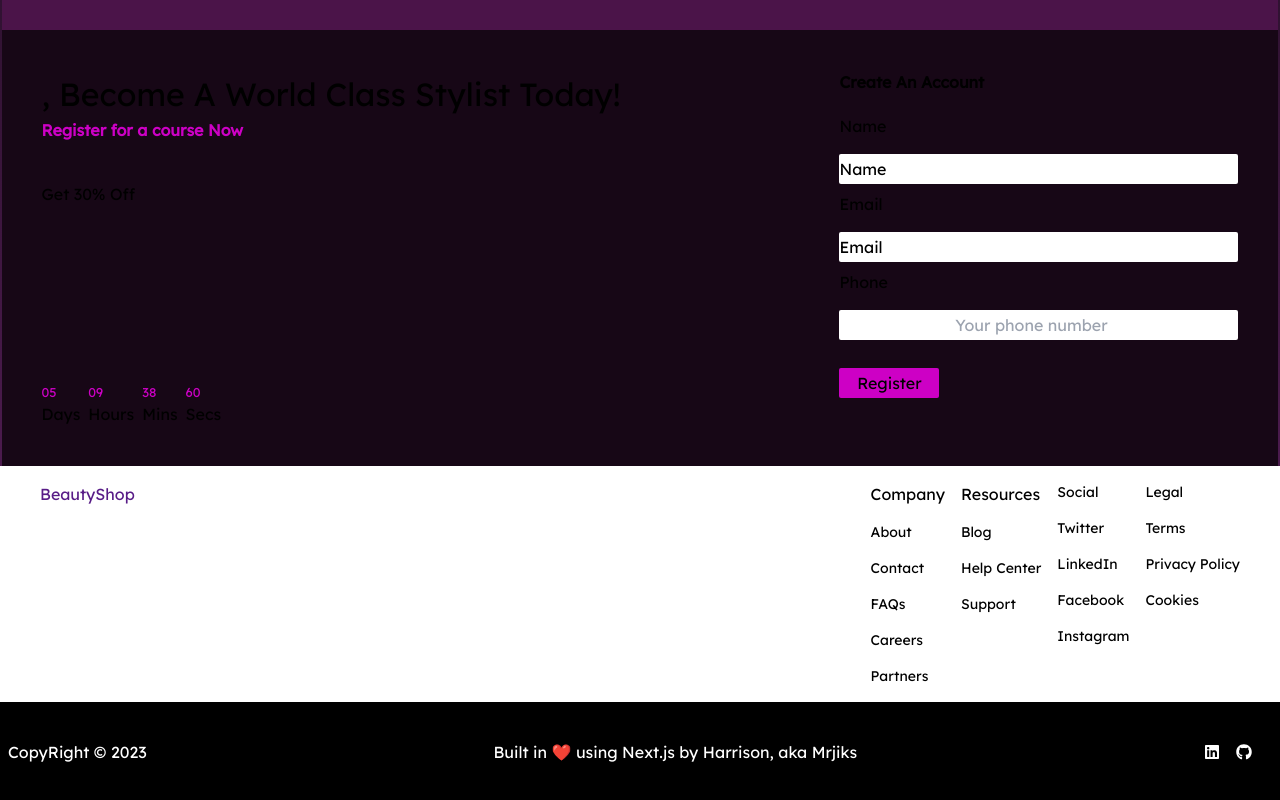
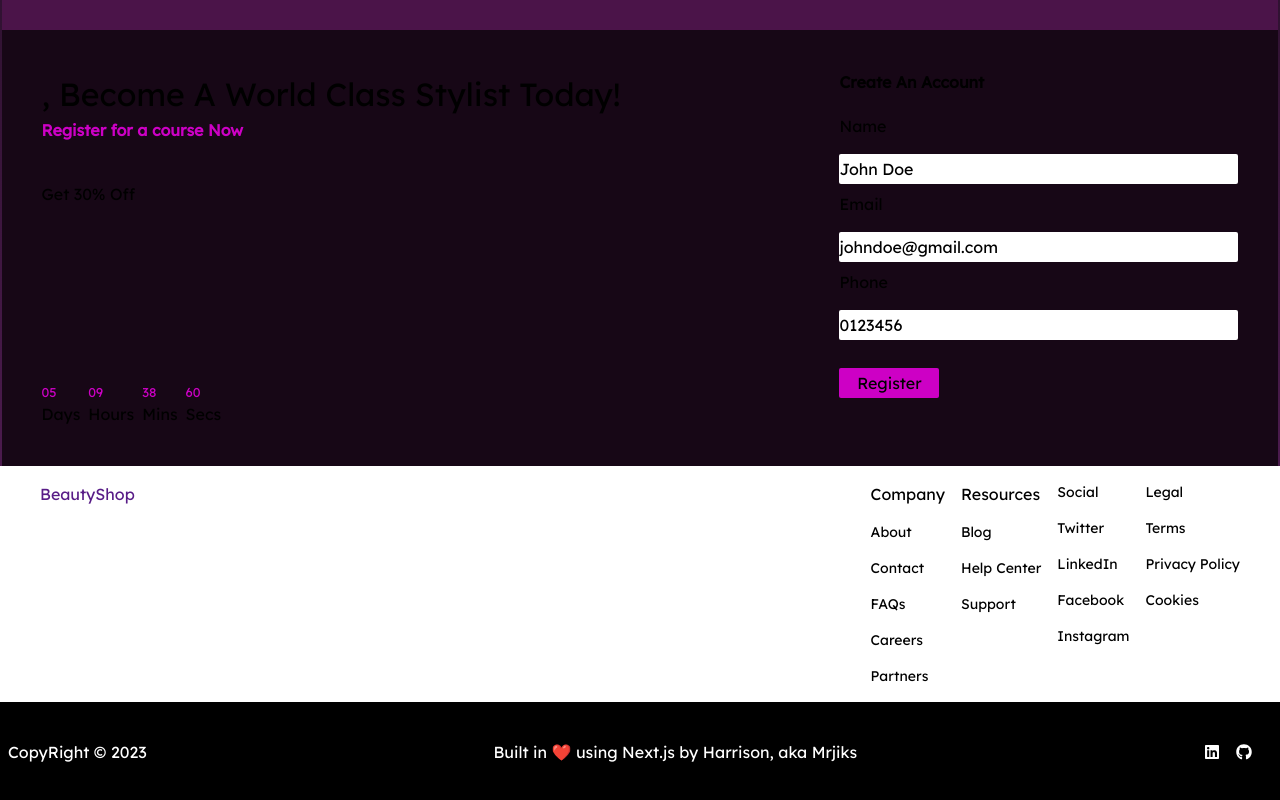
Before and after one commit to Mrjiks/beauty, a Next.js app: page / in a window 1280 px wide. Shown: the part 1231-2031 px from the top of the page. Built offline with nearby package versions, Linux system fonts and the light colour scheme.

Commit message:
Change default form fields for cta

```diff
--- a/app/components/Cta.tsx
+++ b/app/components/Cta.tsx
@@ -12,9 +12,9 @@ export type User = {
 const Cta = ({ userName }: User) => {
   const router = useRouter();
 
-  const [name, setName] = useState<string>("Name");
-  const [email, setEmail] = useState<string>("Email");
-  const [phone, setPhone] = useState<string>("Phone number");
+  const [name, setName] = useState<string>("John Doe");
+  const [email, setEmail] = useState<string>("johndoe@gmail.com");
+  const [phone, setPhone] = useState<string>("0123456");
 
   const onNameChange = (e: React.ChangeEvent<HTMLInputElement>) => {
     setName(e.target.value);
```
